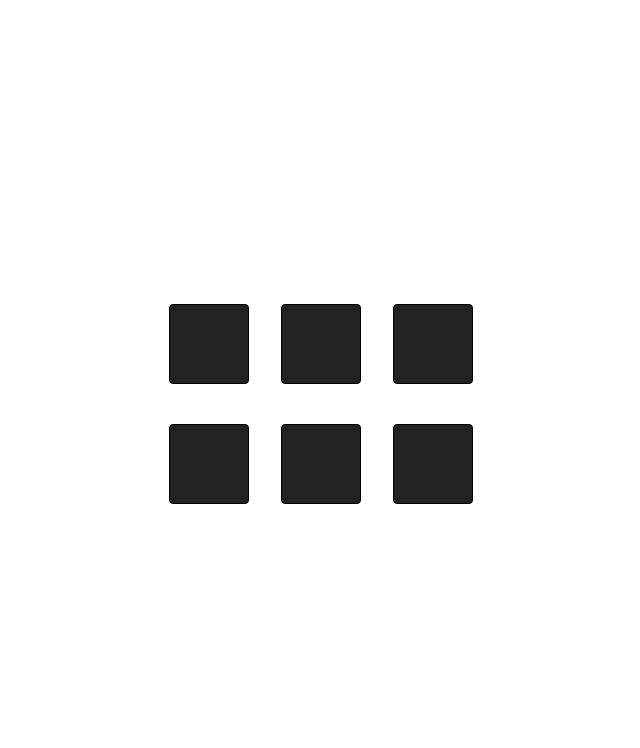
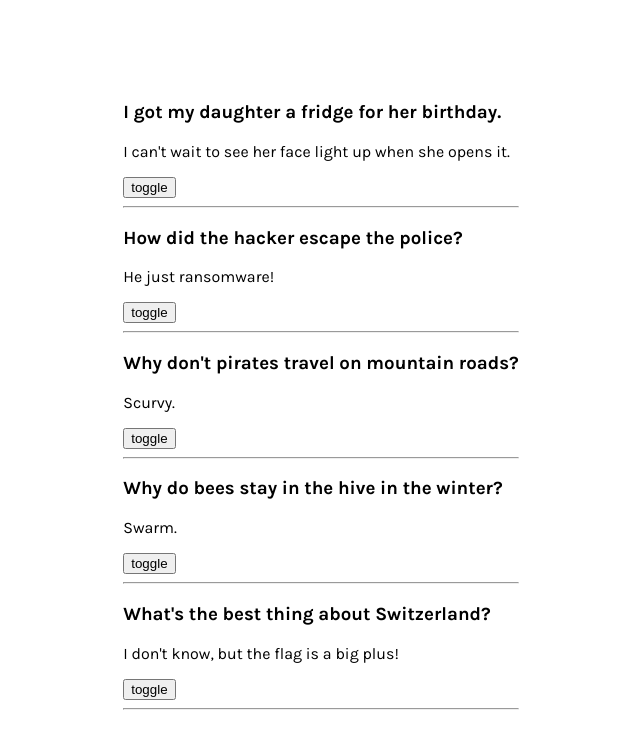
Before and after one commit to michaelokolo/Meme-generator, a React (Create React App) app: page / in a window 1280 px wide. Shown: the top 748 px of the page, without its empty margins (319-959 px from the left). Built offline with nearby package versions, Linux system fonts and the light colour scheme.

Commit message:
Understanding state better

```diff
--- a/src/App.js
+++ b/src/App.js
@@ -11,6 +11,9 @@
 import Body from './Body'
 import boxes from './boxes';
 import { toBePartiallyChecked } from '@testing-library/jest-dom/dist/matchers';
+import Box from './Box'
+import jokes from './jokesData'
+import Joke from "./Joke"
 
 function App(props) {
 
@@ -62,10 +65,25 @@
       }
 
       const allboxes = box.map((boxx) =>
-            <div style = {styles} className='box' key={boxx.id}></div>
+            <Box on={boxx.on}
+                 key={boxx.id}
+                 id ={boxx.id}
+                 handleClicks={toggle}
+            />
             )
 
+     function toggle (id){
+      setBox((preState) =>
+      preState.map(square =>
+        square.id === id ? {...square, on : !square.on}: square))
+     }
 
+     const jokeElement = jokes.map(joke =>
+              <Joke
+              setup = {joke.setup}
+              punchline = {joke.punchline}
+              />
+      )
 
   return (
     // <div className='counter'>
@@ -101,10 +119,11 @@
     //   </article>
     // </main>
       <main>
-        <div className='main'>
+        <div>
           {/* <Header userName = {user}/>
           <Body userName = {user}/> */}
-          {allboxes}
+          {/* {allboxes} */}
+          {jokeElement}
         </div>
       </main>
   );
--- /dev/null
+++ b/src/Box.js
@@ -0,0 +1,20 @@
+import React from 'react'
+
+function Box(props){
+
+    const styles = {
+        backgroundColor : props.on ? "#222222" : 'transparent'
+    }
+
+
+    return(
+        <div
+            className='box'
+            style={styles}
+            onClick={()=>props.handleClicks(props.id)}
+        >
+        </div>
+    )
+}
+
+export default Box
--- /dev/null
+++ b/src/Joke.js
@@ -0,0 +1,17 @@
+import React from 'react';
+function Joke(props){
+
+    const [isShown, setIsShwown] = React.useState(false)
+
+
+    return(
+        <div>
+            <h3>{props.setup}</h3>
+            <p>{props.punchline}</p>
+            <button>toggle</button>
+            <hr/>
+        </div>
+    )
+}
+
+export default Joke
--- /dev/null
+++ b/src/jokesData.js
@@ -0,0 +1,27 @@
+export default [
+    {
+        id: 1,
+        setup: "I got my daughter a fridge for her birthday.",
+        punchline: "I can't wait to see her face light up when she opens it."
+    },
+    {
+        id: 2,
+        setup: "How did the hacker escape the police?",
+        punchline: "He just ransomware!"
+    },
+    {
+        id: 3,
+        setup: "Why don't pirates travel on mountain roads?",
+        punchline: "Scurvy."
+    },
+    {
+        id: 4,
+        setup: "Why do bees stay in the hive in the winter?",
+        punchline: "Swarm."
+    },
+    {
+        id: 5,
+        setup: "What's the best thing about Switzerland?",
+        punchline: "I don't know, but the flag is a big plus!"
+    }
+]
```
